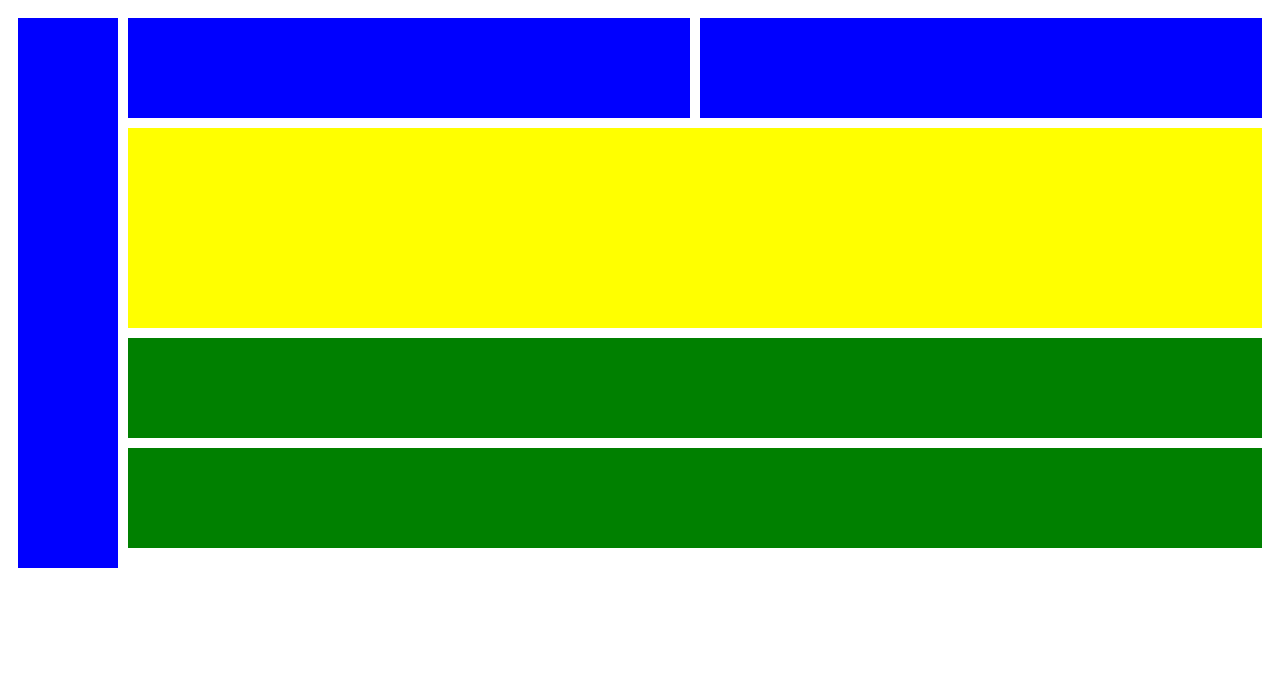
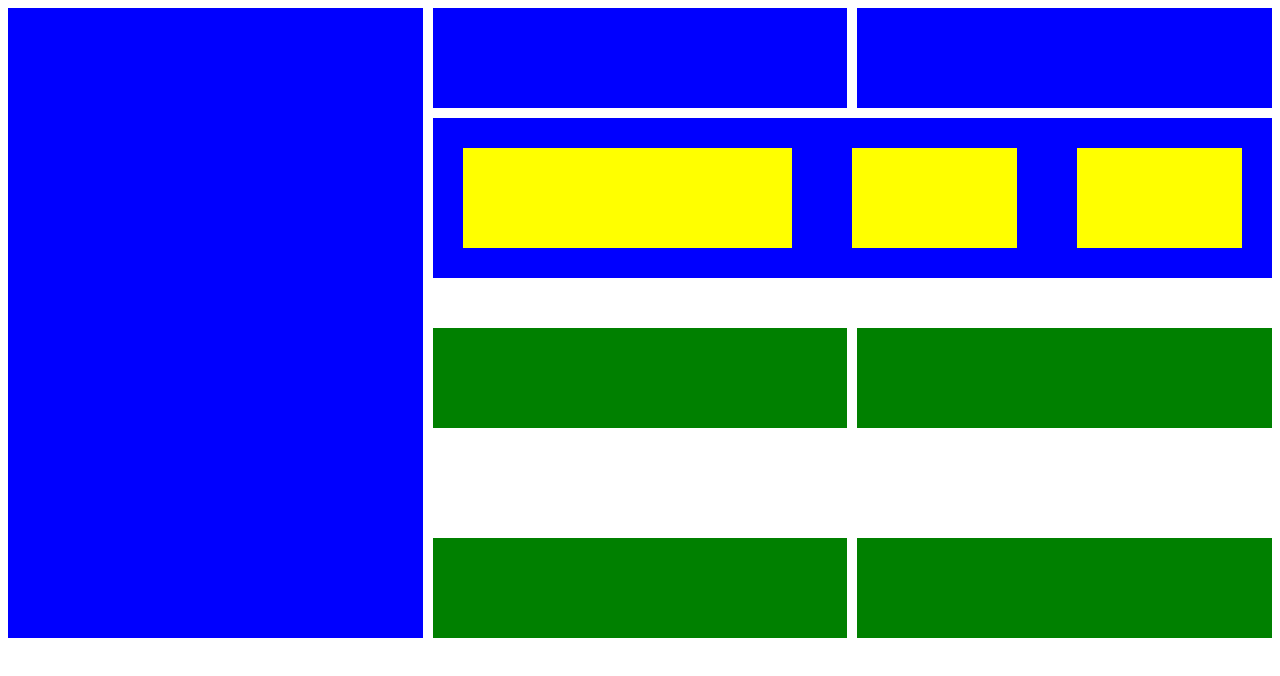
Before and after one commit to RizosMaddox/Hands-on-part-2, a plain HTML site: page index.html in a window 1280 px wide. Drawn offline with Linux system fonts and the light colour scheme.

Commit message:
Refactor HTML structure and styling

```diff
--- a/index.html
+++ b/index.html
@@ -1,78 +1,66 @@
 <!DOCTYPE html>
-<html>
 <html lang="en">
   <head>
    <style>
-       .container {
-  display: grid;
-  grid-template-columns: 100px 1fr 1fr;
-  grid-auto-rows: auto;
-  gap: 10px;
-  padding: 10px;
+    .grid{
+      display:grid;
+      grid-template-columns:1fr 1fr 1fr;
+      grid-template-rows: 100px 200px 200px;
+      gap:10px;
     }
+    .flex{
+      display: flex;
+    }
+    .box{
 
+      border: 30px solid Blue;
+      height: 100px;
+      flex: 2;
+      background: yellow;
 
-.side {
-  grid-row: span 5;
-  height: 550px;
-  background-color: blue;
     }
-
-
-.blue {
-  height: 100px;
-  background-color: blue;
+    .cute{
+      flex:4;
     }
-
-.ryl {
-  grid-column: span 2;
-  display: flex;
-  gap: 10px;
-  height: 200px;
-  background-color: yellow;
-}
-
-.ryl .yellow {
+    .cote{
       flex: 2;
     }
+    .span{
+    grid-column: span 2;
 
-.ryl .yellow.small {
-  flex: 1;
     }
+    .row{
+    grid-row: span 4;
+    background: blue;
 
-.jes {
-  grid-column: span 2;
-  display: flex;
+    }
+    .jes{
+      background: blue;
+    }
+    .ryl{
+      background: green;
+      height: 100px;
       gap: 10px;
-  background-color: green;
-  height: 100px;
-  flex: 1;
     }
    </style>
   </head>
   <body>
-      <div class="container">
-  <div class="side"></div>
-
-  <div class="blue"></div>
-  <div class="blue"></div>
-
-  <div class="ryl">
-    <div class="yellow"></div>
-    <div class="yellow small"></div>
-    <div class="yellow small"></div>
-  </div>
-
-  <div class="jes">
-    <div class="green"></div>
-    <div class="green"></div>
-  </div>
-
-  <div class="jes">
-    <div class="green"></div>
-    <div class="green"></div>
+    <div class="grid">
+    <div class="row">  </div>
+    <div class="jes"></div>
+    <div class="jes">  </div>
+    <div class="span">
+      <div class="flex">
+      <div class="cute box"></div>
+      <div class="cote box"></div>
+      <div class="cote box"></div>
       </div>
     </div>
+    <div class="ryl"> </div>
+    <div class="ryl"> </div>
+     <div class="ryl"> </div>
+    <div class="ryl"> </div>
 
+    </div>
   </body>
 </html>
```
Lines whose indentation alone changed are shown as unchanged.
